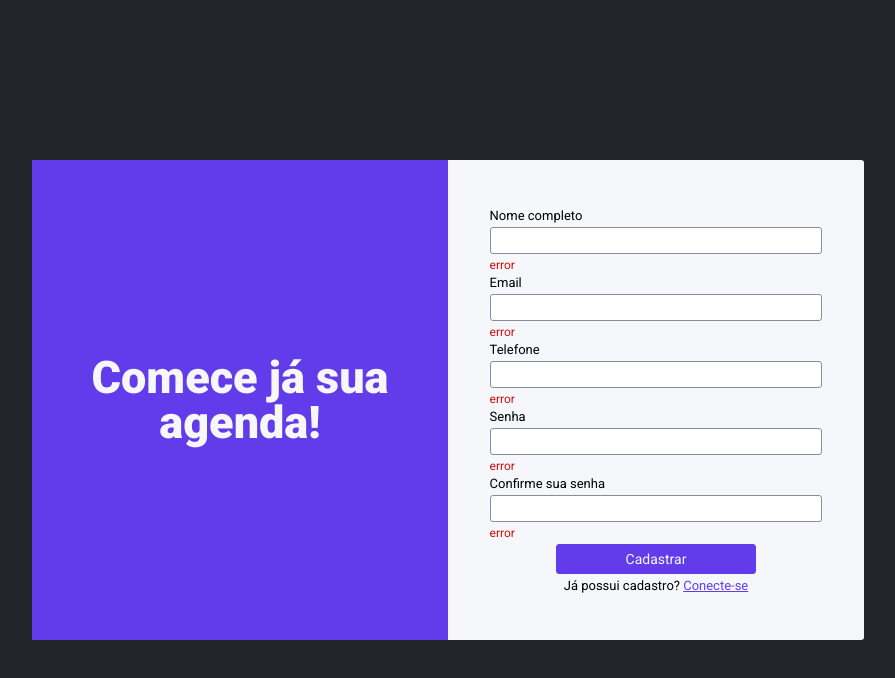
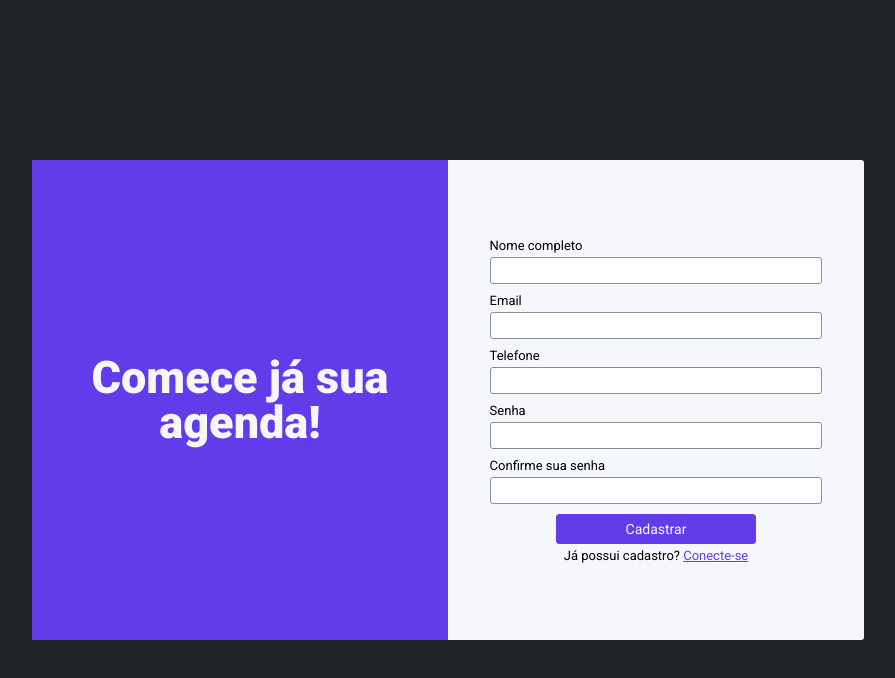
Before and after one commit to pedrolibas/agenda-contatos-frontend, a React (Vite) app: page /register in a window 1280 px wide. Shown: the top 678 px of the page, without its empty margins (192-1087 px from the left). Built offline with nearby package versions, Linux system fonts and the light colour scheme.

Commit message:
feat: create capture of data from forms created

```diff
--- a/package.json
+++ b/package.json
@@ -11,10 +11,13 @@
   "dependencies": {
     "react": "^18.2.0",
     "react-dom": "^18.2.0",
+    "react-hook-form": "^7.43.0",
     "react-router-dom": "^6.8.0",
-    "styled-components": "^5.3.6"
+    "styled-components": "^5.3.6",
+    "yup": "^0.32.11"
   },
   "devDependencies": {
+    "@hookform/resolvers": "^2.9.10",
     "@types/react": "^18.0.27",
     "@types/react-dom": "^18.0.10",
     "@types/styled-components": "^5.1.26",
--- a/src/components/FormContact/index.tsx
+++ b/src/components/FormContact/index.tsx
@@ -1,3 +1,8 @@
+import { yupResolver } from "@hookform/resolvers/yup";
+import { useContext } from "react";
+import { useForm } from "react-hook-form";
+import { DataRequestContact, UserContext } from "../../contexts/UserContext";
+import { schemaContact } from "../../validators/validators";
 import {
   ButtonFormStyled,
   InputStyled,
@@ -7,19 +12,29 @@ import {
 import { FormContactStyled } from "./styles";
 
 const FormContact = () => {
+  const { createContact } = useContext(UserContext);
+
+  const {
+    register,
+    handleSubmit,
+    formState: { errors },
+  } = useForm<DataRequestContact>({
+    resolver: yupResolver(schemaContact),
+  });
+
   return (
-    <FormContactStyled>
+    <FormContactStyled onSubmit={handleSubmit(createContact)}>
       <h3>Cadastre um novo contato</h3>
       <LabelStyled htmlFor="name">Nome completo</LabelStyled>
-      <InputStyled type="text" id="name" />
-      <SpanFormStyled>error</SpanFormStyled>
+      <InputStyled type="text" id="name" {...register("name")} />
+      <SpanFormStyled>{errors.name?.message}</SpanFormStyled>
       <LabelStyled htmlFor="email">Email</LabelStyled>
-      <InputStyled type="text" id="email" />
-      <SpanFormStyled>error</SpanFormStyled>
+      <InputStyled type="text" id="email" {...register("email")} />
+      <SpanFormStyled>{errors.email?.message}</SpanFormStyled>
       <LabelStyled htmlFor="telephone">Telefone</LabelStyled>
-      <InputStyled type="text" id="telephone" />
-      <SpanFormStyled>error</SpanFormStyled>
-      <ButtonFormStyled>Adicionar</ButtonFormStyled>
+      <InputStyled type="text" id="telephone" {...register("telephone")} />
+      <SpanFormStyled>{errors.telephone?.message}</SpanFormStyled>
+      <ButtonFormStyled type="submit">Adicionar</ButtonFormStyled>
     </FormContactStyled>
   );
 };
--- a/src/components/FormLogin/index.tsx
+++ b/src/components/FormLogin/index.tsx
@@ -1,3 +1,4 @@
+import { useForm } from "react-hook-form";
 import {
   ButtonFormStyled,
   FormStyled,
@@ -5,17 +6,31 @@ import {
   LabelStyled,
   SpanFormStyled,
 } from "../FormComponents/styles";
+import { yupResolver } from "@hookform/resolvers/yup";
+import { schemaLogin } from "../../validators/validators";
+import { DataLogin, UserContext } from "../../contexts/UserContext";
+import { useContext } from "react";
 
 const FormLogin = () => {
+  const { userLogin } = useContext(UserContext);
+
+  const {
+    register,
+    handleSubmit,
+    formState: { errors },
+  } = useForm<DataLogin>({
+    resolver: yupResolver(schemaLogin),
+  });
+
   return (
-    <FormStyled>
+    <FormStyled onSubmit={handleSubmit(userLogin)}>
       <LabelStyled htmlFor="email">Email</LabelStyled>
-      <InputStyled type="text" id="email" />
-      <SpanFormStyled>error</SpanFormStyled>
+      <InputStyled type="text" id="email" {...register("email")} />
+      <SpanFormStyled>{errors.email?.message}</SpanFormStyled>
       <LabelStyled htmlFor="Password">Senha</LabelStyled>
-      <InputStyled type="text" id="Password" />
-      <SpanFormStyled>error</SpanFormStyled>
-      <ButtonFormStyled>Entrar</ButtonFormStyled>
+      <InputStyled type="text" id="Password" {...register("password")} />
+      <SpanFormStyled>{errors.password?.message}r</SpanFormStyled>
+      <ButtonFormStyled type="submit">Entrar</ButtonFormStyled>
     </FormStyled>
   );
 };
--- a/src/components/FormRegister/index.tsx
+++ b/src/components/FormRegister/index.tsx
@@ -5,26 +5,44 @@ import {
   LabelStyled,
   SpanFormStyled,
 } from "../FormComponents/styles";
+import { useForm } from "react-hook-form";
+import { yupResolver } from "@hookform/resolvers/yup";
+import { schemaRegister } from "../../validators/validators";
+import { DataRegister, UserContext } from "../../contexts/UserContext";
+import { useContext } from "react";
 
 const FormRegister = () => {
+  const { userRegister } = useContext(UserContext);
+
+  const {
+    register,
+    handleSubmit,
+    formState: { errors },
+  } = useForm<DataRegister>({
+    resolver: yupResolver(schemaRegister),
+  });
   return (
-    <FormStyled action="">
+    <FormStyled onSubmit={handleSubmit(userRegister)}>
       <LabelStyled htmlFor="name">Nome completo</LabelStyled>
-      <InputStyled type="text" id="name" />
-      <SpanFormStyled>error</SpanFormStyled>
+      <InputStyled type="text" id="name" {...register("name")} />
+      <SpanFormStyled>{errors.name?.message}</SpanFormStyled>
       <LabelStyled htmlFor="email">Email</LabelStyled>
-      <InputStyled type="text" id="email" />
-      <SpanFormStyled>error</SpanFormStyled>
+      <InputStyled type="text" id="email" {...register("email")} />
+      <SpanFormStyled>{errors.email?.message}</SpanFormStyled>
       <LabelStyled htmlFor="telephone">Telefone</LabelStyled>
-      <InputStyled type="text" id="telephone" />
-      <SpanFormStyled>error</SpanFormStyled>
+      <InputStyled type="text" id="telephone" {...register("telephone")} />
+      <SpanFormStyled>{errors.telephone?.message}</SpanFormStyled>
       <LabelStyled htmlFor="password">Senha</LabelStyled>
-      <InputStyled type="text" id="password" />
-      <SpanFormStyled>error</SpanFormStyled>
-      <LabelStyled htmlFor="confirm-password">Confirme sua senha</LabelStyled>
-      <InputStyled type="text" id="confirm-password" />
-      <SpanFormStyled>error</SpanFormStyled>
-      <ButtonFormStyled>Cadastrar</ButtonFormStyled>
+      <InputStyled type="password" id="password" {...register("password")} />
+      <SpanFormStyled>{errors.password?.message}</SpanFormStyled>
+      <LabelStyled htmlFor="confirmPassword">Confirme sua senha</LabelStyled>
+      <InputStyled
+        type="password"
+        id="confirmPassword"
+        {...register("confirmPassword")}
+      />
+      <SpanFormStyled>{errors.confirmPassword?.message}</SpanFormStyled>
+      <ButtonFormStyled type="submit">Cadastrar</ButtonFormStyled>
     </FormStyled>
   );
 };
--- /dev/null
+++ b/src/contexts/UserContext.tsx
@@ -0,0 +1,54 @@
+import { createContext, ReactNode } from "react";
+
+interface IProps {
+  children: ReactNode;
+}
+
+export interface DataLogin {
+  email: string;
+  password: string;
+}
+
+export interface DataRegister {
+  name: string;
+  email: string;
+  telephone: string;
+  password: string;
+  confirmPassword: string;
+}
+
+export interface DataRequestContact {
+  name: string;
+  email: string;
+  telephone: string;
+}
+
+interface DataProvider {
+  userLogin: (data: DataLogin) => void;
+  userRegister: (data: DataRegister) => void;
+  createContact: (data: DataRequestContact) => void;
+}
+
+export const UserContext = createContext<DataProvider>({} as DataProvider);
+
+const UserProvider = ({ children }: IProps) => {
+  const userLogin = (data: DataLogin) => {
+    console.log(data);
+  };
+
+  const userRegister = (data: DataRegister) => {
+    console.log(data);
+  };
+
+  const createContact = (data: DataRequestContact) => {
+    console.log(data);
+  };
+
+  return (
+    <UserContext.Provider value={{ userLogin, userRegister, createContact }}>
+      {children}
+    </UserContext.Provider>
+  );
+};
+
+export default UserProvider;
--- a/src/main.tsx
+++ b/src/main.tsx
@@ -2,11 +2,14 @@ import React from "react";
 import ReactDOM from "react-dom/client";
 import App from "./App";
 import { BrowserRouter } from "react-router-dom";
+import UserProvider from "./contexts/UserContext";
 
 ReactDOM.createRoot(document.getElementById("root") as HTMLElement).render(
   <React.StrictMode>
-    <BrowserRouter>
-      <App />
-    </BrowserRouter>
+    <UserProvider>
+      <BrowserRouter>
+        <App />
+      </BrowserRouter>
+    </UserProvider>
   </React.StrictMode>
 );
--- /dev/null
+++ b/src/validators/validators.ts
@@ -0,0 +1,33 @@
+import * as yup from "yup";
+
+export const schemaLogin = yup.object().shape({
+  email: yup.string().required("Email obrigatório").email("Email inválido"),
+  password: yup.string().required("Senha obrigatória"),
+});
+
+export const schemaRegister = yup.object().shape({
+  name: yup.string().required("Nome completo obrigatório"),
+  email: yup.string().required("Email obrigatório").email("Email inválido"),
+  telephone: yup.string().required("Telefone obrigatório"),
+  password: yup
+    .string()
+    .required("Senha obrigatório")
+    .min(8, "senha precisa ter mínimo 8 caracteres")
+    .matches(
+      /^(?=.*\d)(?=.*[$*&@#])[0-9a-zA-Z$*&@#]{8,}$/,
+      "Sua senha deve conter pelo menos um número e um símbolo especial"
+    ),
+  confirmPassword: yup
+    .string()
+    .required("Confirmação de senha obrigatória")
+    .oneOf([yup.ref("password"), null], "Senhas não combinam"),
+});
+
+export const schemaContact = yup.object().shape({
+  name: yup.string().required("Nome completo do contato obrigatório"),
+  email: yup
+    .string()
+    .required("Email do contato obrigatório")
+    .email("Email inválido"),
+  telephone: yup.string().required("Telefone do contato obrigatório"),
+});
```
Also changed, not shown: 1 other file (tests, documents, lock files or other folders).
